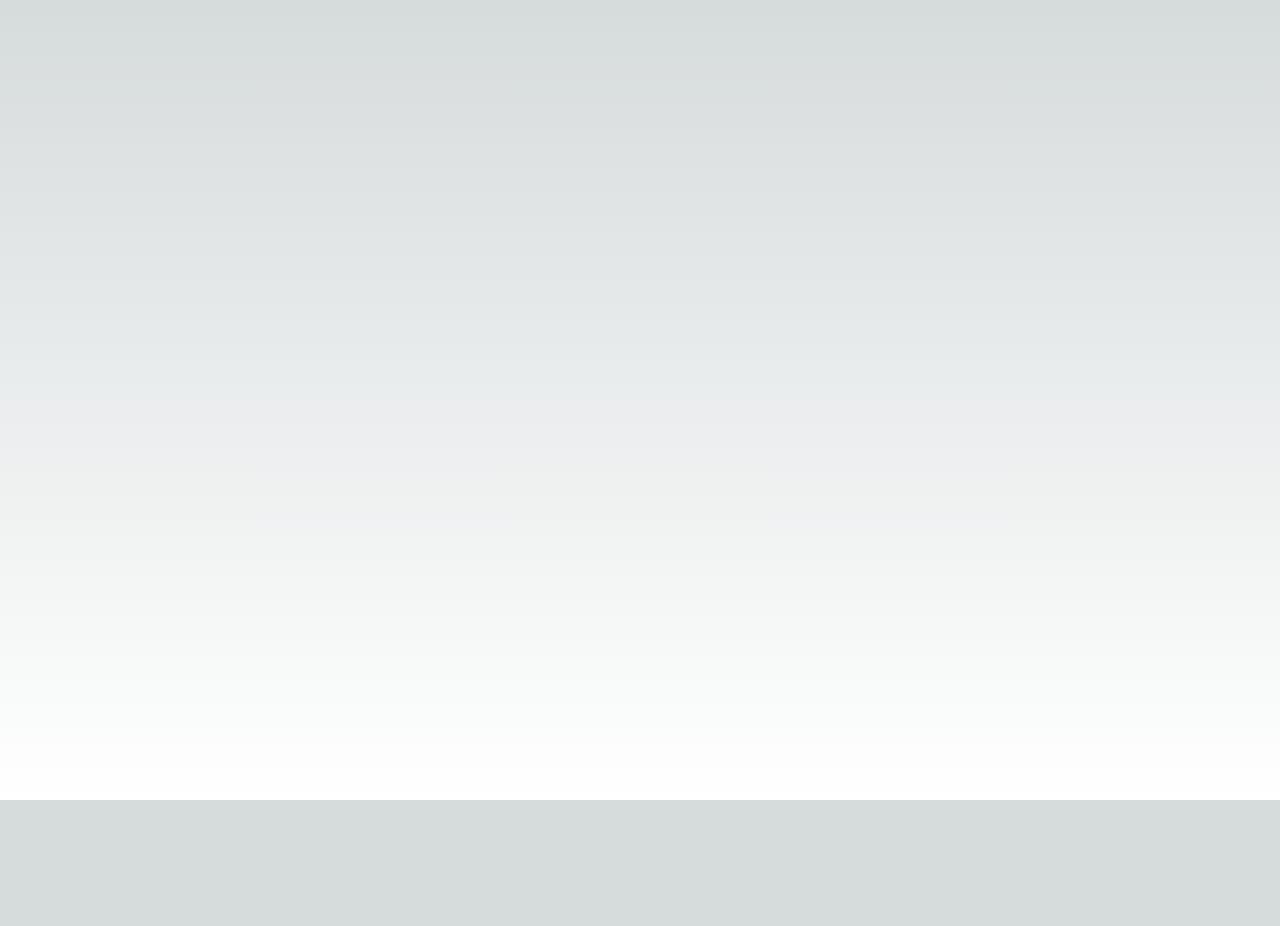
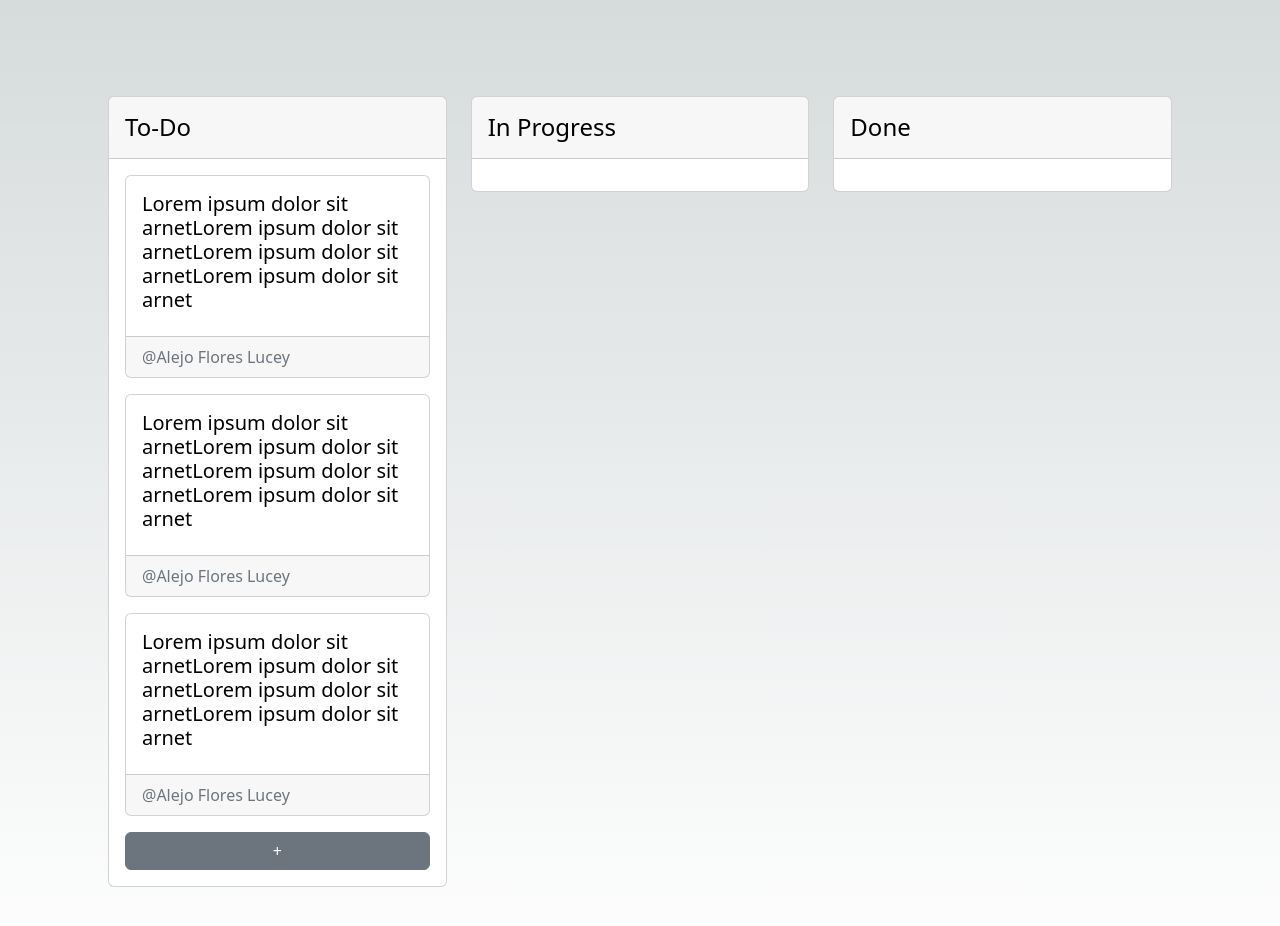
Before and after one commit to martinippo01/kanbana, a Next.js app in the folder front/: page /projectView in a window 1280 px wide. Shown: the top 926 px of the page. Before the commit the page ends 800 px from the top, so only its background shows below. Built offline with nearby package versions, Linux system fonts and the light colour scheme.

Commit message:
Started KanBan front

```diff
--- a/front/package.json
+++ b/front/package.json
@@ -14,6 +14,7 @@
     "eslint-config-next": "13.2.4",
     "next": "13.2.4",
     "react": "18.2.0",
+    "react-bootstrap": "^2.7.2",
     "react-dom": "18.2.0"
   }
 }
--- a/front/pages/projectView/index.js
+++ b/front/pages/projectView/index.js
@@ -1,6 +1,7 @@
 import Head from 'next/head'
 import Image from 'next/image'
 import { Inter } from 'next/font/google'
+import { Container, Row, Col, Card, Button } from 'react-bootstrap';
 import styles from '<kanbana-front>/styles/Home.module.css'
 
 const inter = Inter({ subsets: ['latin'] })
@@ -15,7 +16,52 @@ export default function projectView() {
                 <link rel="icon" href="/favicon.ico" />
             </Head>
             <main className={styles.main}>
-
+                <Container>
+                    <Row>
+                        <Col>
+                            <Card>
+                                <Card.Header className='pt-3'><h4>To-Do</h4></Card.Header>
+                                <Card.Body>
+                                    <Card className='mb-3'>
+                                        <Card.Body>
+                                            <Card.Title>Lorem ipsum dolor sit arnetLorem ipsum dolor sit arnetLorem ipsum dolor sit arnetLorem ipsum dolor sit arnet</Card.Title>
+                                        </Card.Body>
+                                        <Card.Footer className="text-muted">@Alejo Flores Lucey</Card.Footer>
+                                    </Card>
+                                    <Card className='mb-3'>
+                                        <Card.Body>
+                                            <Card.Title>Lorem ipsum dolor sit arnetLorem ipsum dolor sit arnetLorem ipsum dolor sit arnetLorem ipsum dolor sit arnet</Card.Title>
+                                        </Card.Body>
+                                        <Card.Footer className="text-muted">@Alejo Flores Lucey</Card.Footer>
+                                    </Card>
+                                    <Card className='mb-3'>
+                                        <Card.Body>
+                                            <Card.Title>Lorem ipsum dolor sit arnetLorem ipsum dolor sit arnetLorem ipsum dolor sit arnetLorem ipsum dolor sit arnet</Card.Title>
+                                        </Card.Body>
+                                        <Card.Footer className="text-muted">@Alejo Flores Lucey</Card.Footer>
+                                    </Card>
+                                    <div className="d-grid gap-2">
+                                        <Button variant="secondary">+</Button>
+                                    </div>
+                                </Card.Body>
+                            </Card>
+                        </Col>
+                        <Col>
+                            <Card>
+                                <Card.Header className='pt-3'><h4>In Progress</h4></Card.Header>
+                                <Card.Body>
+                                </Card.Body>
+                            </Card>
+                        </Col>
+                        <Col>
+                            <Card>
+                                <Card.Header className='pt-3'><h4>Done</h4></Card.Header>
+                                <Card.Body>
+                                </Card.Body>
+                            </Card>
+                        </Col>
+                    </Row>
+                </Container>
             </main>
         </>
     )
```
Also changed, not shown: front/pages/login/index.js (line endings or trailing spaces), 1 other file (tests, documents, lock files or other folders).
